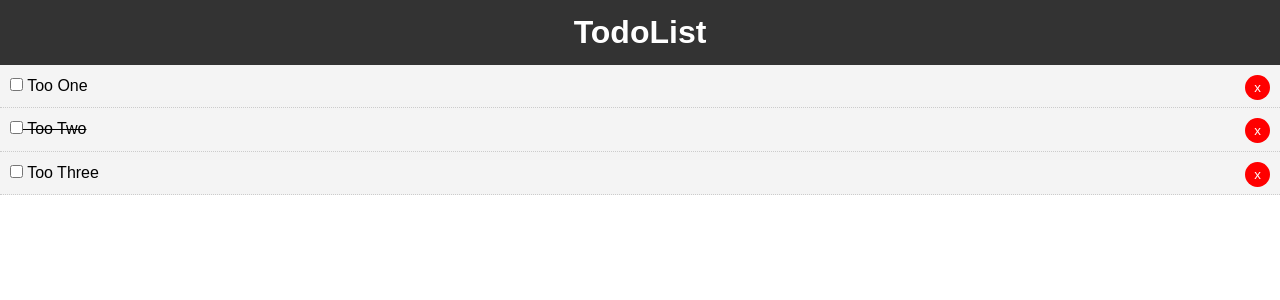
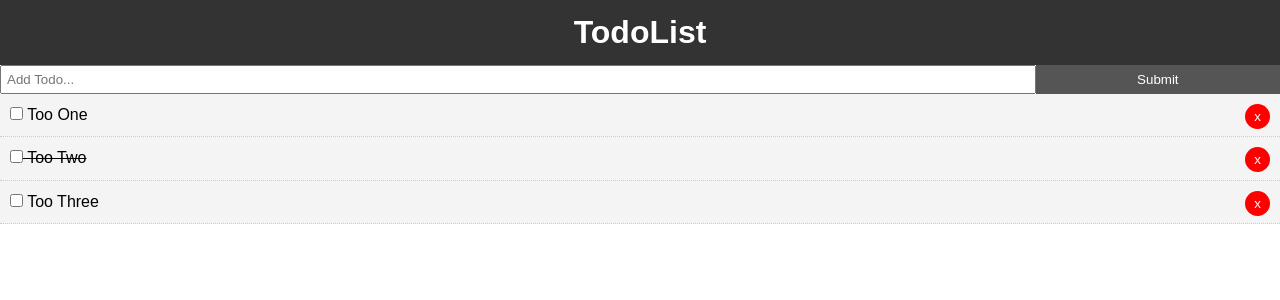
Before and after one commit to kirils/todolist, a Vue app: page / in a window 1280 px wide. Shown: the top 300 px of the page. Built offline with nearby package versions, Linux system fonts and the light colour scheme.

Commit message:
Add Todo functionality

```diff
--- a/package.json
+++ b/package.json
@@ -9,6 +9,7 @@
   },
   "dependencies": {
     "core-js": "^2.6.5",
+    "uuid": "^3.3.2",
     "vue": "^2.6.10"
   },
   "devDependencies": {
--- a/src/App.vue
+++ b/src/App.vue
@@ -1,6 +1,7 @@
 <template>
   <div id="app">
     <Header />
+    <AddTodo v-on:add-todo="addTodo" />
     <Todos v-bind:todos="todos" v-on:del-todo="deleteTodo"/>
 
   </div>
@@ -9,12 +10,14 @@
 <script>
 import Header from './components/layout/Header'
 import Todos from './components/Todos'
+import AddTodo from './components/AddTodo'
 
 export default {
   name: 'app',
   components: {
     Header,
-    Todos
+    Todos,
+    AddTodo
   },
   data () {
     return {
@@ -40,6 +43,9 @@
   methods: {
     deleteTodo (id) {
       this.todos = this.todos.filter(todo => todo.id != id)
+    },
+    addTodo(newTodo) {
+      this.todos = [... this.todos, newTodo];
     }
   }
 }
@@ -55,4 +61,16 @@
       font-family: Arial, Helvetica, sans-serif;
       line-height: 1.4;
     }
+
+    .btn {
+      display: inline-block;
+      border: none;
+      background: #555;
+      color: #fff;
+      padding: 7px 20px;
+      cursor: pointer;
+    }
+    .btn:hover {
+      background: #666;
+    }
 </style>
--- a/src/components/AddTodo.vue
+++ b/src/components/AddTodo.vue
@@ -0,0 +1,46 @@
+<template>
+  <div>
+    <form @submit="addTodo">
+      <input type="text" v-model="title" name="title" placeholder="Add Todo...">
+      <input type="submit" value="Submit" class="btn">
+    </form>
+  </div>
+</template>
+
+<script>
+import uuid from 'uuid';
+export default {
+  name: "AddTodo",
+  data() {
+    return {
+      title: ''
+    }
+  },
+  methods: {
+    addTodo(e) {
+      e.preventDefault()
+      const newTodo = {
+        id: uuid.v4(),
+        title: this.title,
+        completed: false
+      }
+      // Send up to parent
+      this.$emit('add-todo', newTodo);
+      this.title = '';
+    }
+  }
+}
+</script>
+
+<style scoped>
+  form {
+    display: flex;
+  }
+  input[type="text"] {
+    flex: 10;
+    padding: 5px;
+  }
+  input[type="submit"] {
+    flex: 2;
+  }
+</style>
```
